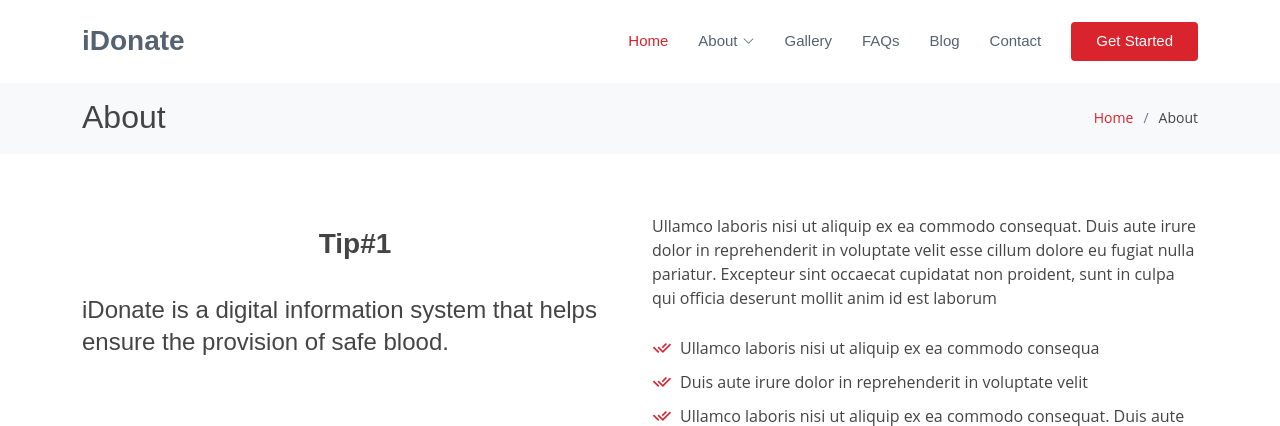
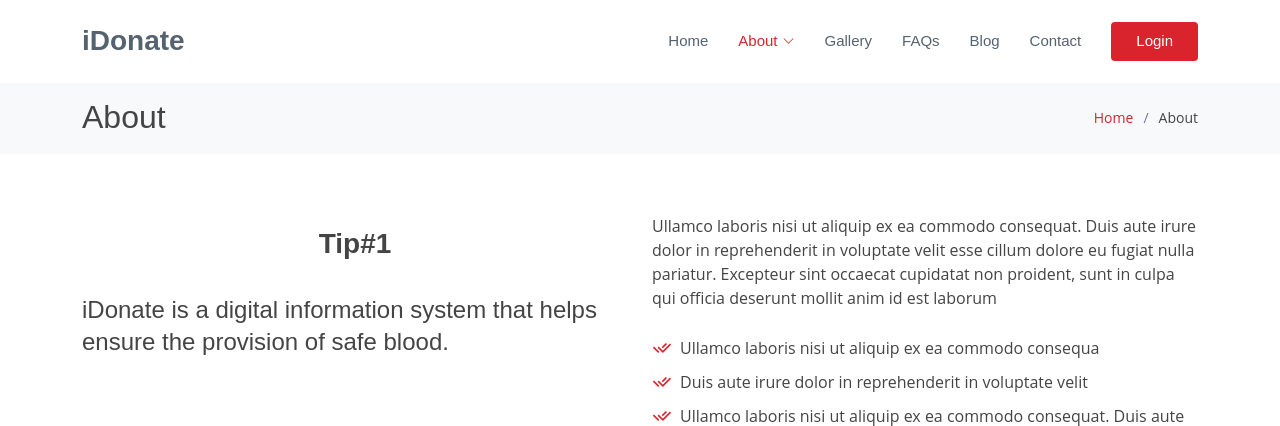
Before and after one commit to RachelKimani/idonate, a PHP site: page /partials/about.php in a window 1280 px wide. Shown: the top 426 px of the page. Run offline with PHP 8.4, Linux system fonts and the light colour scheme.

Commit message:
Add branding

```diff
--- a/header.php
+++ b/header.php
@@ -10,7 +10,7 @@
   <meta content="" name="keywords">
 
   <!-- Favicons -->
-  <link href="assets/img/favicon.png" rel="icon">
+  <link href="assets/img/favicon.ico" rel="icon">
   <link href="assets/img/apple-touch-icon.png" rel="apple-touch-icon">
   <script src="assets/js/jquery-3.3.1.min.js"></script>
   <link rel="stylesheet" href="https://use.fontawesome.com/releases/v5.2.0/css/all.css" integrity="sha384-hWVjflwFxL6sNzntih27bfxkr27PmbbK/iSvJ+a4+0owXq79v+lsFkW54bOGbiDQ" crossorigin="anonymous">
@@ -60,7 +60,7 @@
 
       <nav id="navbar" class="navbar">
         <ul>
-          <li><a href="index.php" class="active" class="acl">Home</a></li>
+          <li><a href="index.php" class="active" class="acl" class="nsd" id="home">Home</a></li>
 
           <li class="dropdown"><a href="#" class="acl"><span>About</span> <i class="bi bi-chevron-down"></i></a>
             <ul>
--- a/index.php
+++ b/index.php
@@ -451,5 +451,9 @@ if ($(window).scrollTop() >= 50) {
 }
 });
   </script>
-
+  <script>
+    document.title = "iDonate | Home";
+    $(".nsd").removeClass("active");
+    $("#home").addClass("active");
+  </script>
 <?php include 'footer.php'; ?>
--- a/partials/about.php
+++ b/partials/about.php
@@ -199,4 +199,10 @@
   </main><!-- End #main -->
 
   <!-- ======= Footer ======= -->
+  <script>
+    document.title = "iDonate | About";
+    $(".nsd").removeClass("active");
+    $("#about").addClass("active");
+    $("#abt").addClass("active");
+  </script>
   <?php include 'footer.php'; ?>
--- a/partials/blog-single.php
+++ b/partials/blog-single.php
@@ -286,4 +286,9 @@
     </section><!-- End Blog Single Section -->
 
   </main><!-- End #main -->
+  <script>
+    document.title = "iDonate | Blog";
+    $(".nsd").removeClass("active");
+    $("#blog").addClass("active");
+  </script>
 <?php include 'footer.php'; ?>
--- a/partials/blog.php
+++ b/partials/blog.php
@@ -200,5 +200,9 @@
     </section><!-- End Blog Section -->
 
   </main><!-- End #main -->
-
+  <script>
+    document.title = "iDonate | Blog";
+    $(".nsd").removeClass("active");
+    $("#blog").addClass("active");
+  </script>
   <?php include 'footer.php'; ?>
--- a/partials/contact.php
+++ b/partials/contact.php
@@ -90,6 +90,10 @@
     </div>
     <p></p>
   </main><!-- End #main -->
-
+  <script>
+    document.title = "iDonate | Contact Us";
+    $(".nsd").removeClass("active");
+    $("#contact").addClass("active");
+  </script>
   <!-- ======= Footer ======= -->
   <?php include 'footer.php'; ?>
--- a/partials/faq.php
+++ b/partials/faq.php
@@ -155,5 +155,9 @@
     </section><!-- End Frequently Asked Questions Section -->
 
   </main><!-- End #main -->
-
+  <script>
+    document.title = "iDonate | FAQs";
+    $(".nsd").removeClass("active");
+    $("#faq").addClass("active");
+  </script>
   <?php include 'footer.php'; ?>
--- a/partials/header.php
+++ b/partials/header.php
@@ -10,7 +10,7 @@
   <meta content="" name="keywords">
 
   <!-- Favicons -->
-  <link href="../assets/img/favicon.png" rel="icon">
+  <link href="../assets/img/favicon.ico" rel="icon">
   <link href="../assets/img/apple-touch-icon.png" rel="apple-touch-icon">
   <script src="../assets/js/jquery-3.3.1.min.js"></script>
 
@@ -59,14 +59,14 @@
 
       <nav id="navbar" class="navbar">
         <ul>
-          <li><a href="../index.php" class="active" class="acl">Home</a></li>
+          <li><a href="../index.php" class="nsd" class="acl" id="home">Home</a></li>
 
-          <li class="dropdown"><a href="#" class="acl"><span>About</span> <i class="bi bi-chevron-down"></i></a>
+          <li class="dropdown"><a href="#" class="acl" class="nsd" id="about"><span>About</span> <i class="bi bi-chevron-down"></i></a>
             <ul>
-              <li><a href="about.php" >About</a></li>
+              <li><a href="about.php" class="nsd" id="abt">About</a></li>
 
-              <li><a href="testimonials.php" >Testimonials</a></li>
-              <li><a href="locations.php" >Locations</a></li>
+              <li><a href="testimonials.php" class="nsd" id="testimonials">Testimonials</a></li>
+              <li><a href="locations.php" class="nsd" id="location">Locations</a></li>
 
               <li class="dropdown"><a href="#" ><span>Events</span> <i class="bi bi-chevron-right"></i></a>
                 <ul>
@@ -78,12 +78,12 @@
               </li>
             </ul>
           </li>
-          <li><a href="portfolio.php" class="acl">Gallery</a></li>
-          <li><a href="faq.php" class="acl">FAQs</a></li>
-          <li><a href="blog.php" class="acl">Blog</a></li>
+          <li><a href="portfolio.php" class="acl" class="nsd" id="gallery">Gallery</a></li>
+          <li><a href="faq.php" class="acl" class="nsd" id="faq">FAQs</a></li>
+          <li><a href="blog.php" class="acl" class="nsd" id="blog">Blog</a></li>
 
-          <li><a href="contact.php" class="acl">Contact</a></li>
-          <li><a href="../index.php" class="getstarted" class="acl">Get Started</a></li>
+          <li><a href="contact.php" class="acl" class="nsd" id="contact">Contact</a></li>
+          <li><a href="../index.php" class="getstarted" class="acl">Login</a></li>
         </ul>
         <i class="bi bi-list mobile-nav-toggle"></i>
       </nav><!-- .navbar -->
--- a/partials/portfolio.php
+++ b/partials/portfolio.php
@@ -153,4 +153,9 @@
 
 
   </main><!-- End #main -->
+  <script>
+    document.title = "iDonate | Gallery";
+    $(".nsd").removeClass("active");
+    $("#gallery").addClass("active");
+  </script>
 <?php include 'footer.php'; ?>
--- a/partials/testimonials.php
+++ b/partials/testimonials.php
@@ -106,4 +106,10 @@
     </section><!-- End Testimonials Section -->
 
   </main><!-- End #main -->
+  <script>
+    document.title = "iDonate | Testimonials";
+    $(".nsd").removeClass("active");
+    $("#about").addClass("active");
+    $("#testimonials").addClass("active");
+  </script>
 <?php include 'footer.php'; ?>
```
Also changed, not shown: partials/locations.php (+7 -0 lines), assets/img/apple-touch-icon.png, assets/img/favicon-16x16.png (added), assets/img/favicon-32x32.png (added), assets/img/favicon.ico (added), assets/img/idonate_logo.png (added).
